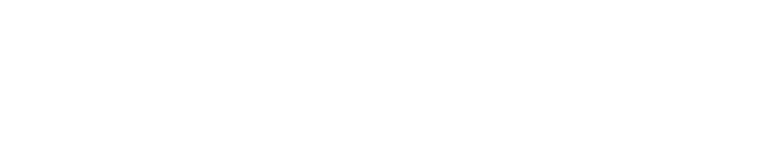
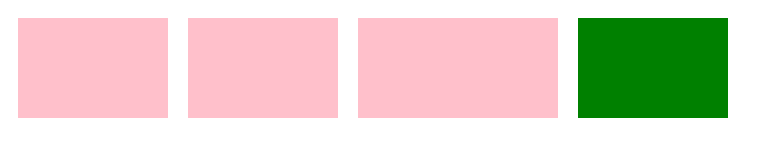
Before and after one commit to damlasabaz/BTK_Academy_Boostrap, a website: page 07-Sass/index.html in a window 1280 px wide. Shown: the whole page, without its empty margins (0-773 px from the left). Drawn offline with Linux system fonts and the light colour scheme.

Commit message:
07 Sass updated
07 Sass updated

```diff
--- a/07-Sass/index.html
+++ b/07-Sass/index.html
@@ -12,7 +12,7 @@
         <div class="box2"></div>
         <div class="box3"></div>
         <div class="box4"></div>
-        <div class="box4"></div>
+        <div class="box5"></div>
     </div>
 </body>
 </html>
--- a/07-Sass/package.json
+++ b/07-Sass/package.json
@@ -1,7 +1,6 @@
 {
   "name": "07-sass",
   "version": "1.0.0",
-  "description": "",
   "main": "index.js",
   "scripts": {
     "sass": "sass -w sass:css --no-source-map"
@@ -11,5 +10,7 @@
   "license": "ISC",
   "dependencies": {
     "sass": "^1.63.6"
-  }
+  },
+  "devDependencies": {},
+  "description": ""
 }
--- a/07-Sass/sass/main.scss
+++ b/07-Sass/sass/main.scss
@@ -1,5 +1,51 @@
-$bgColor: red;
+$bgColor: pink;
+$w150: 150px;
+$w100: 100px;
+
+.container {
+    display: flex;
+    div {
+        // & div'in içindeki 'box' özelliğini tanımlamak için kullandı.
+        &.box1 {
+            background-color: $bgColor;
+            width: $w150;
+            height: $w100;
+            margin: 10px;
+        }
+    }
+}
+
+@mixin deneme($color, $w, $h) {
+
+    background-color: $color;
+    margin:10px;
+    width: $w;
+    height: $h;
+
+}
 
 .box1 {
+    @include deneme(blue,$w150 ,$w100 )
+}
+
+.box2 {
+    @include deneme(purple,$w150 ,$w100 );
+    //extend bir önceki uyguladığımız değişikleri başka elemente aktarmak için kullanılır.
+    @extend .box1;
+    width: $w100*2;
     background-color: $bgColor;
 }
+
+
+
+.box3 {
+    @include deneme(yellow,$w150 ,$w100 );
+    @extend .box1;
+    width: $w100*2 !important;
+    background-color: $bgColor;
+}
+
+
+.box4 {
+    @include deneme(green,$w150 ,$w100 )
+}
```
Also changed, not shown: 07-Sass/css/main.css, 2 other files.
